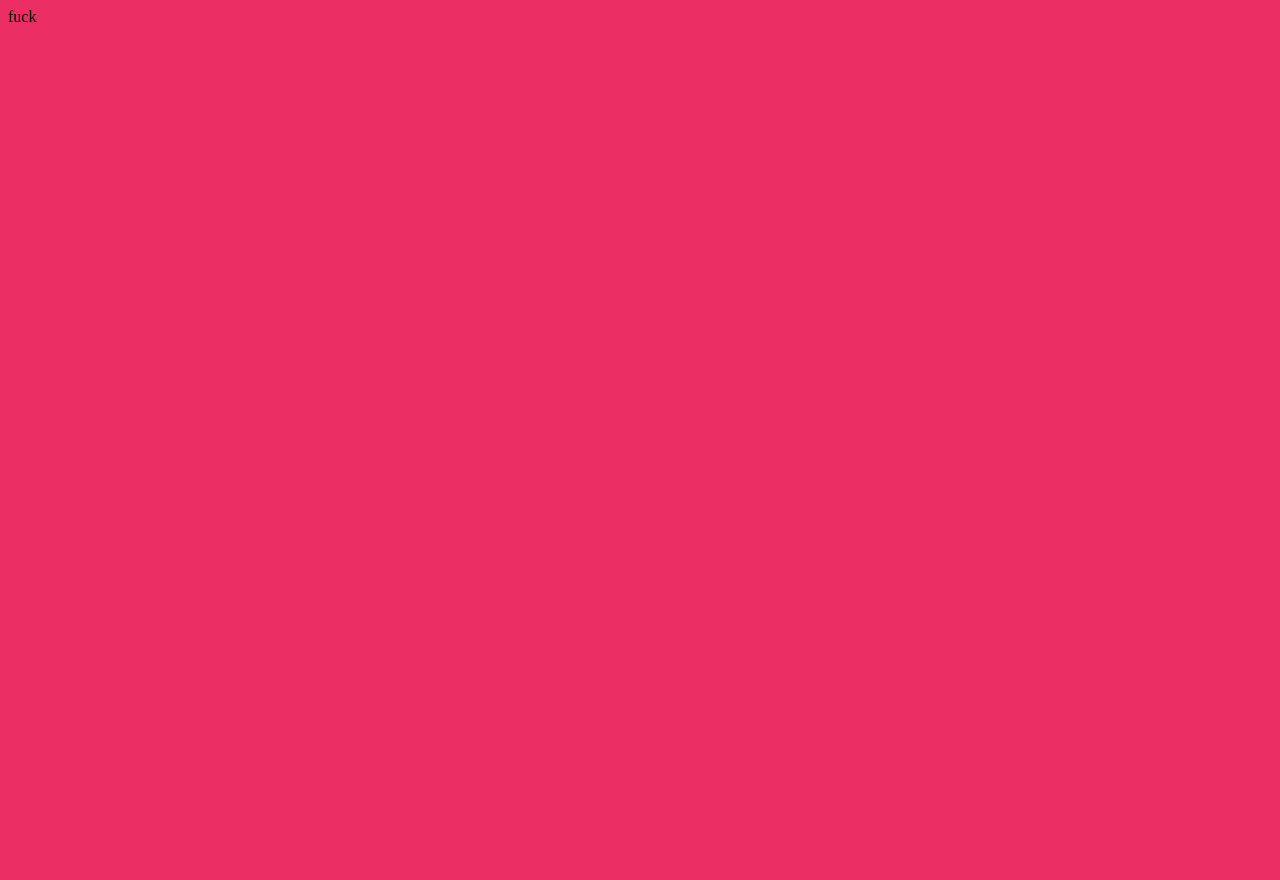
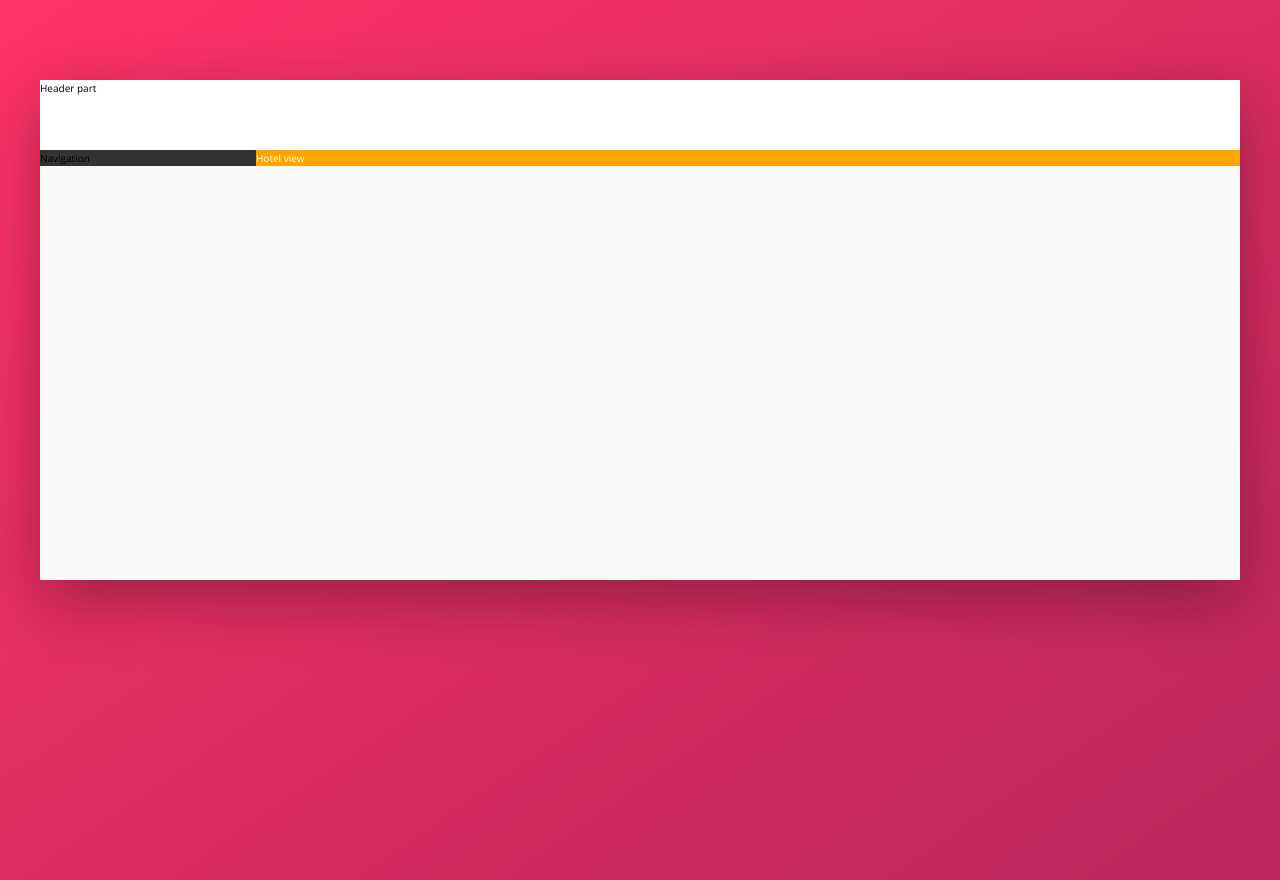
Before and after one commit to crazypokerk/CSS-Trillo-Project, a website: page index.html in a window 1280 px wide. Before the commit the page ends 800 px from the top, so only its background shows below. Drawn offline with nearby package versions, Linux system fonts and the light colour scheme.

Commit message:
Building the Overall Layout

```diff
--- a/index.html
+++ b/index.html
@@ -11,6 +11,12 @@
 		<title>trillo &mdash; Your all-in-one booking app</title>
 	</head>
 	<body>
-		fuck
+		<div class="container">
+			<header class="header">Header part</header>
+			<div class="content">
+				<nav class="sidebar">Navigation</nav>
+				<div class="hotel-view">Hotel view</div>
+			</div>
+		</div>
 	</body>
 </html>
--- a/sass/_base.scss
+++ b/sass/_base.scss
@@ -1,15 +1,77 @@
 // COLOR VARIABLES
 $color-primary: #c69963;
-$color-primary-dark: #B28451;
+$color-primary-dark: #b28451;
 
 $color-secondary: #101d2c;
 
 $color-grey-light-1: #f9f7f6;
 $color-grey-light-2: #aaa;
 
-$color-grey-dark-1: #54483A;
-$color-grey-dark-2: #6D5D4B;
+$color-grey-dark-1: #54483a;
+$color-grey-dark-2: #6d5d4b;
 
 // FONT VARIABLES
 $font-primary: 'Nunito', sans-serif;
 $font-display: 'Josefin Sans', sans-serif;
+
+/*
+COLORS
+
+Primary: #eb2f64
+Primary light: #FF3366
+Primary dark: #BA265D
+
+Grey light 1: #faf9f9
+Grey light 2: #f4f2f2
+Grey light 3: #f0eeee
+Grey light 4: #ccc
+
+Grey dark 1: #333
+Grey dark 2: #777
+Grey dark 3: #999
+
+*/
+
+:root {
+	--color-primary: #eb2f64;
+	--color-primary-light: #ff3366;
+	--color-primary-dark: #ba265d;
+	--color-grey-light-1: #faf9f9;
+	--color-grey-light-2: #f4f2f2;
+	--color-grey-light-3: #f0eeee;
+	--color-grey-light-4: #ccc;
+
+	--color-grey-dark-1: #333;
+	--color-grey-dark-2: #777;
+	--color-grey-dark-3: #999;
+
+	--shadow-dark: 0 2rem 6rem rgba(0, 0, 0, 0.3);
+}
+
+* {
+	padding: 0;
+	margin: 0;
+}
+
+*,
+*::before,
+*::after {
+	box-sizing: inherit;
+}
+
+html {
+	box-sizing: border-box;
+	font-size: 62.5%;
+}
+
+body {
+	font-family: 'Open Sans', sans-serif;
+	font-weight: 400;
+	line-height: 100;
+	line-height: 1.6;
+	background-image: linear-gradient(to right bottom, var(--color-primary-light), var(--color-primary-dark));
+	background-size: cover;
+	background-repeat: no-repeat;
+
+	min-height: 100vh;
+}
--- /dev/null
+++ b/sass/_layout.scss
@@ -0,0 +1,30 @@
+.container {
+	max-width: 120rem;
+	margin: 8rem auto;
+	background-color: var(--color-grey-light-1);
+	box-shadow: var(--shadow-dark);
+
+	min-height: 50rem;
+}
+
+.header {
+	height: 7rem;
+	background-color: #fff;
+	border-bottom: var(--color-grey-light-1);
+}
+
+.content {
+	display: flex;
+}
+
+.sidebar {
+	background-color: var(--color-grey-dark-1);
+
+	flex: 0 0 18%;
+}
+
+.hotel-view {
+	color: #fff;
+	background-color: orange;
+	flex: 1;
+}
--- a/sass/main.scss
+++ b/sass/main.scss
@@ -1,21 +1,2 @@
-/*
-COLORS
-
-Primary: #eb2f64
-Primary light: #FF3366
-Primary dark: #BA265D
-
-Grey light 1: #faf9f9
-Grey light 2: #f4f2f2
-Grey light 3: #f0eeee
-Grey light 4: #ccc
-
-Grey dark 1: #333
-Grey dark 2: #777
-Grey dark 3: #999
-
-*/
-
-body {
-	background-color: #eb2f64;
-}
+@import 'base';
+@import 'layout';
```
Also changed, not shown: css/style.css.
